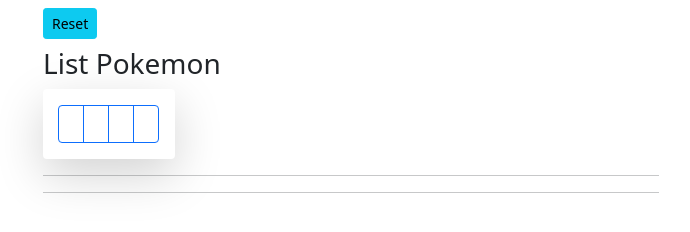
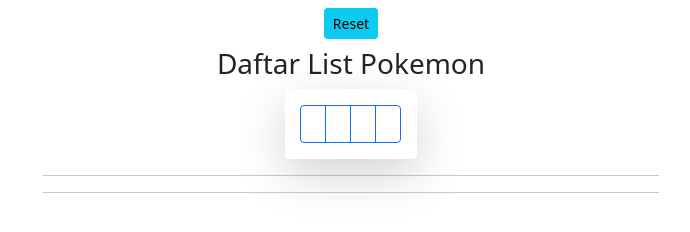
Before and after one commit to ariiqz/exercise-portofolio.html, a plain HTML site: page pokemeon.html in a window 1280 px wide. Shown: the whole page, without its empty margins (289-979 px from the left). Drawn offline with nearby package versions, Linux system fonts and the light colour scheme.

Commit message:
#9 feature/pokemeon DONE

```diff
--- /dev/null
+++ b/pokeamon.css
@@ -0,0 +1,7 @@
+.fw-light{
+  text-align: center;
+}
+
+body{
+  text-align: center;
+}
--- a/pokemeon.html
+++ b/pokemeon.html
@@ -4,6 +4,7 @@
     <!-- Required meta tags -->
     <meta charset="utf-8">
     <meta name="viewport" content="width=device-width, initial-scale=1">
+    <link rel="stylesheet" href="pokeamon.css" />
 <!-- Bootstrap CSS -->
 <link href="https://cdn.jsdelivr.net/npm/bootstrap@5.0.2/dist/css/bootstrap.min.css" rel="stylesheet"
 integrity="sha384-EVSTQN3/azprG1Anm3QDgpJLIm9Nao0Yz1ztcQTwFspd3yD65VohhpuuCOmLASjC" crossorigin="anonymous">
@@ -17,7 +18,7 @@
         <div class="col-md-3"></div>
         <div class="col-md-6">
              <button class="btn btn-info btn-sm mb-2" id="btn-reset" type="reset">Reset</button>
-             <h3 class="fw-light">List Pokemon</h3>
+             <h3 class="fw-light">Daftar List Pokemon</h3>
              <div class="btn-group shadow-lg p-3 bg-body rounded" role="group"
                 aria-label="Basic radio toggle button group">
             <input type="radio" class="btn-check" name="btnradio" name="input-pokemon-1" value="pokemon_air" id="pokemon1" autocomplete="off">
```
